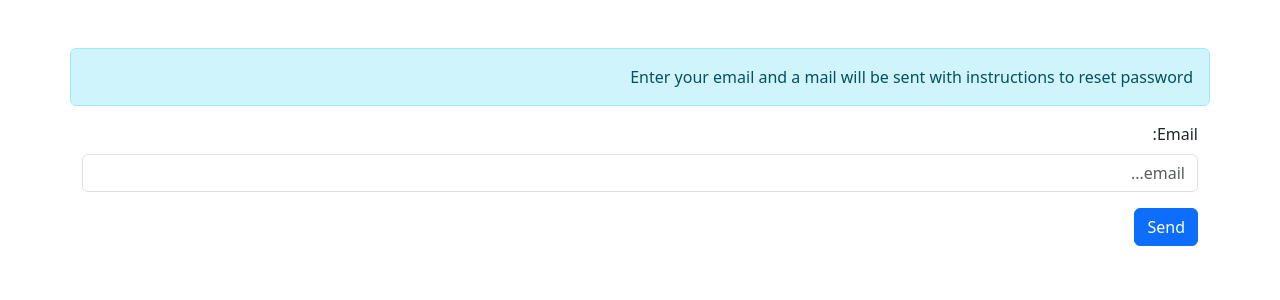
After one commit to mohammadrezaGh80/mix_shop_website, a Django app: page /accounts/password_reset/ in a window 1280 px wide. The commit adds this page. Shown: the top 300 px of the page. Run offline with Django 4.2, Linux system fonts and the light colour scheme; parts of the project's set-up code (start-up, migrations or seed data) failed here and were passed over.

Commit message:
implementation password reset an account section

```diff
--- a/accounts/forms.py
+++ b/accounts/forms.py
@@ -3,6 +3,7 @@ from django.contrib.auth import get_user_model
 from django import forms
 from django.utils.translation import gettext_lazy as _
 from django.core.exceptions import ValidationError
+from django.contrib.auth.forms import SetPasswordForm
 
 
 class CustomUserCreationForm(UserCreationForm):
@@ -21,15 +22,15 @@ class CustomUserCreationForm(UserCreationForm):
     def __init__(self, *args, **kwargs):
         super(CustomUserCreationForm, self).__init__(*args, **kwargs)
         self.fields['password1'].widget = forms.PasswordInput(
-            attrs={'class': 'form-control', 'placeholder': _('Password...')})
+            attrs={'class': 'form-control', 'placeholder': _('password...')})
         self.fields['password2'].widget = forms.PasswordInput(
-            attrs={'class': 'form-control', 'placeholder': _('Password confirmation...')})
+            attrs={'class': 'form-control', 'placeholder': _('password confirmation...')})
 
 
 class CustomUserChangeForm(UserChangeForm):
     class Meta:
         model = get_user_model()
-        fields = ("username", "email", "first_name", "last_name", "phone", "birth_date", "is_active", "is_admin", )
+        fields = ("username", "email", "first_name", "last_name", "phone", "birth_date", "is_active", "is_admin",)
 
 
 class LoginForm(forms.Form):
@@ -41,3 +42,22 @@ class LoginForm(forms.Form):
         if len(username) > 255:
             raise ValidationError(_("Your username is not valid!"), code="invalid_username")
         return username
+
+
+class CustomPasswordResetForm(forms.Form):
+    email = forms.EmailField(label=_("Email"), max_length=255,
+                             widget=forms.TextInput(attrs={"placeholder": _("email..."), "class": "form-control"}),
+                             error_messages={"invalid_email": _("Enter a valid email address.")})
+
+
+class CustomSetPasswordForm(SetPasswordForm):
+    new_password1 = forms.CharField(
+        label=_("New password"),
+        widget=forms.PasswordInput(attrs={"class": "form-control", "placeholder": _("password...")}),
+        strip=False,
+    )
+    new_password2 = forms.CharField(
+        label=_("New password confirmation"),
+        strip=False,
+        widget=forms.PasswordInput(attrs={"class": "form-control", "placeholder": _("password confirmation...")}),
+    )
--- a/accounts/urls.py
+++ b/accounts/urls.py
@@ -1,7 +1,6 @@
 from django.urls import path
 
 from . import views
-
 
 app_name = 'accounts'
 
@@ -9,4 +8,8 @@ urlpatterns = [
     path("login/", views.LoginView.as_view(), name="login"),
     path("logout/", views.LogoutView.as_view(), name="logout"),
     path("register/", views.RegisterCreateView.as_view(), name="register"),
+    path("password_reset/", views.PasswordResetView.as_view(), name="password_reset"),
+    path("password_reset/done/", views.PasswordResetDoneView.as_view(), name="password_reset_done"),
+    path("reset/<uidb64>/<token>/", views.CustomPasswordResetConfirmView.as_view(), name="password_reset_confirm"),
+    path("reset/done/", views.PasswordResetCompleteView.as_view(), name="password_reset_complete"),
 ]
--- a/accounts/views.py
+++ b/accounts/views.py
@@ -1,4 +1,10 @@
+from django.contrib.auth.tokens import default_token_generator
+from django.core.mail import send_mail, BadHeaderError
+from django.http import HttpResponse
 from django.shortcuts import render
+from django.template.loader import render_to_string
+from django.utils.encoding import force_bytes
+from django.utils.http import urlsafe_base64_encode
 from django.views import View, generic
 from django.contrib.auth import authenticate, login, logout
 from django.contrib import messages
@@ -6,8 +12,10 @@ from django.utils.translation import gettext as _
 from django.shortcuts import redirect
 from django.contrib.auth import get_user_model
 from django.urls import reverse_lazy
+from django.contrib.auth.mixins import LoginRequiredMixin
+from django.contrib.auth.views import PasswordResetConfirmView
 
-from .forms import LoginForm, CustomUserCreationForm
+from .forms import LoginForm, CustomUserCreationForm, CustomPasswordResetForm, CustomSetPasswordForm
 
 
 class LoginView(View):
@@ -33,7 +41,7 @@ class LoginView(View):
         return render(request, "registration/login.html", {"form": form})
 
 
-class LogoutView(View):
+class LogoutView(LoginRequiredMixin, View):
     def get(self, request, *args, **kwargs):
         logout(request)
         return redirect("pages:home")
@@ -50,3 +58,58 @@ class RegisterCreateView(generic.CreateView):
             return redirect("pages:home")
         form = self.form_class()
         return render(request, self.template_name, {"form": form})
+
+
+class PasswordResetView(View):
+    def get(self, request, *args, **kwargs):
+        if request.user.is_authenticated:
+            return redirect("pages:home")
+        messages.info(request, _("Enter your email and a mail will be sent with instructions to reset password"))
+        password_reset_form = CustomPasswordResetForm()
+        return render(request, "registration/password_reset.html", context={"form": password_reset_form})
+
+    def post(self, request, *args, **kwargs):
+        if request.user.is_authenticated:
+            return redirect("pages:home")
+        password_reset_form = CustomPasswordResetForm(request.POST)
+        if password_reset_form.is_valid():
+            email = password_reset_form.cleaned_data.get("email")
+            user = get_user_model().objects.filter(email=email)
+            if user.exists():
+                user = user.first()
+                subject = "Password Reset Request"
+                email_template_name = 'registration/password_reset_message.txt'
+                parameters = {
+                    'email': user.email,
+                    'domain': f'{request.get_host()}',
+                    'site_name': 'MixShop',
+                    'uid': urlsafe_base64_encode(force_bytes(user.pk)),
+                    'token': default_token_generator.make_token(user),
+                    'protocol': 'http'
+                }
+                email = render_to_string(email_template_name, context=parameters)
+                try:
+                    send_mail(subject=subject, message=email, from_email='', recipient_list=[user.email])
+                except BadHeaderError:
+                    return HttpResponse(_("Invalid Header"))
+                return redirect("accounts:password_reset_done")
+            else:
+                password_reset_form.add_error("email", _("There isn't an email with this address"))
+        return render(request, "registration/password_reset.html", context={"form": password_reset_form})
+
+
+class PasswordResetDoneView(View):
+    def get(self, request, *args, **kwargs):
+        messages.info(request, _("An email with password reset instructions has been sent to your email address"))
+        return render(request, "registration/password_reset_done.html")
+
+
+class CustomPasswordResetConfirmView(PasswordResetConfirmView):
+    form_class = CustomSetPasswordForm
+    success_url = reverse_lazy("accounts:password_reset_complete")
+
+
+class PasswordResetCompleteView(View):
+    def get(self, request, *args, **kwargs):
+        messages.info(request, _("Your password has been successfully reset."))
+        return render(request, "registration/password_reset_complete.html")
--- a/docker-compose.yml
+++ b/docker-compose.yml
@@ -18,6 +18,7 @@ services:
       - "POSTGRES_PASSWORD=${DOCKER_COMPOSE_POSTGRES_PASSWORD}"
       - "POSTGRES_HOST=${DOCKER_COMPOSE_POSTGRES_HOST}"
       - "POSTGRES_PORT=${DOCKER_COMPOSE_POSTGRES_PORT}"
+      - "DJANGO_EMAIL_HOST_PASSWORD=${DOCKER_COMPOSE_DJANGO_EMAIL_HOST_PASSWORD}"
 
   db:
     image: postgres:15
--- /dev/null
+++ b/templates/registration/password_reset.html
@@ -0,0 +1,30 @@
+{% extends "_base.html" %}
+
+{% load i18n %}
+
+
+{% block page_title %}{% trans 'Password Reset' %}{% endblock page_title %}
+
+{% block page_content %}
+    <div class="my-5">
+        <div class="container">
+            <div class="row">
+                {% for message in messages %}
+                    <p class="alert alert-{{ message.tags }}">{{ message }}</p>
+                {% endfor %}
+
+                <form action="" method="post">
+                    {% csrf_token %}
+                    <div class="d-flex flex-column mb-3">
+                        <label class="form-label" for="id_email">{{ form.email.label }}:</label>
+                        {{ form.email }}
+                        {% for error in form.email.errors %}
+                            <p class="alert alert-danger mt-2">{{ error }}</p>
+                        {% endfor %}
+                    </div>
+                    <button class="btn btn-primary" type="submit">{% trans 'Send' %}</button>
+                </form>
+            </div>
+        </div>
+    </div>
+{% endblock page_content %}
```
Also changed, not shown: config/settings.py (+8 -0 lines), templates/registration/login.html (+7 -3 lines), templates/registration/password_reset_complete.html (added, +22 -0 lines), templates/registration/password_reset_confirm.html (added, +37 -0 lines), templates/registration/password_reset_done.html (added, +18 -0 lines), templates/registration/password_reset_message.txt (added, +17 -0 lines), templates/registration/register.html (+8 -8 lines), accounts/locale/fa/LC_MESSAGES/django.po, templates/locale/fa/LC_MESSAGES/django.po, 2 other files.
